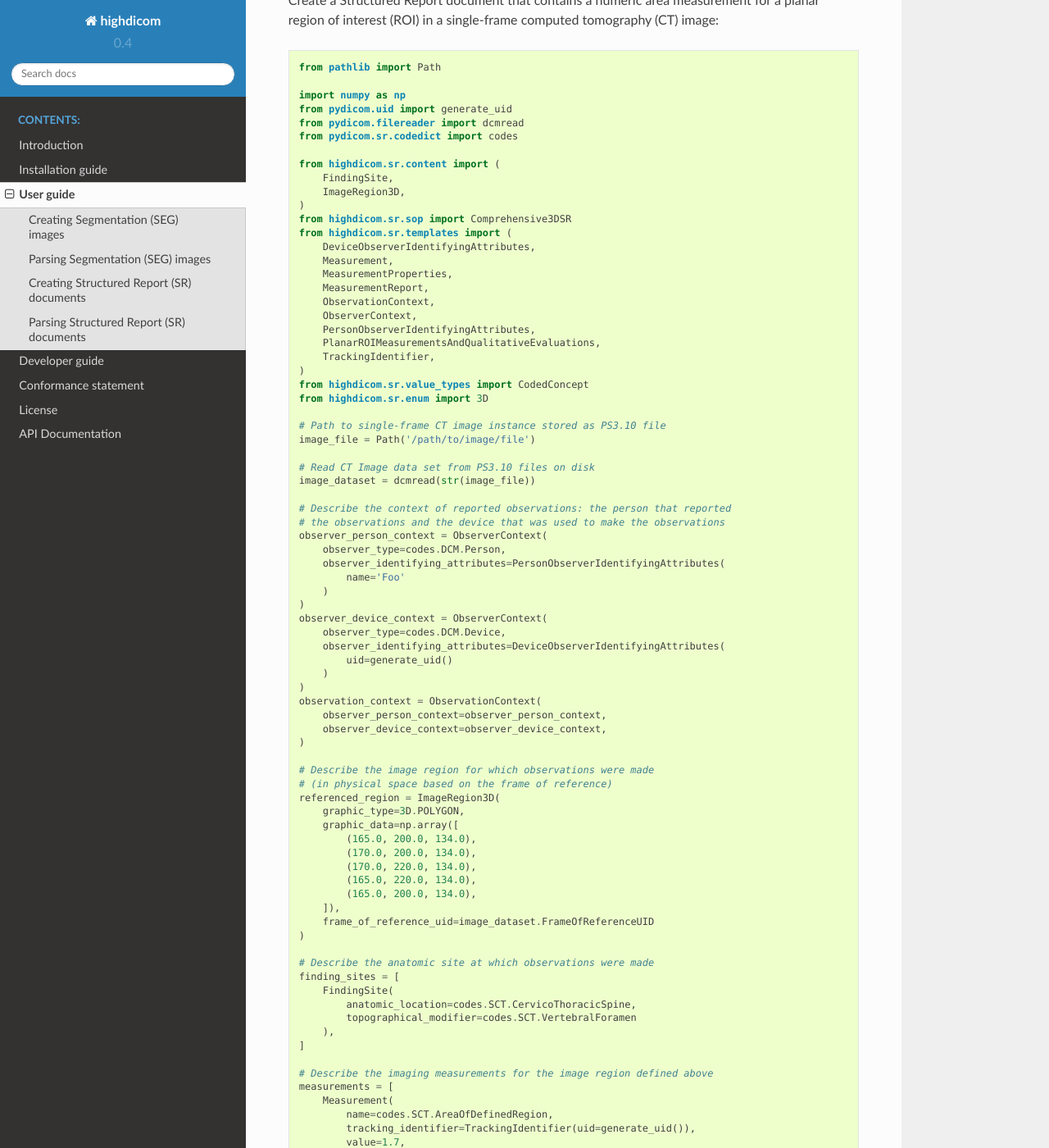
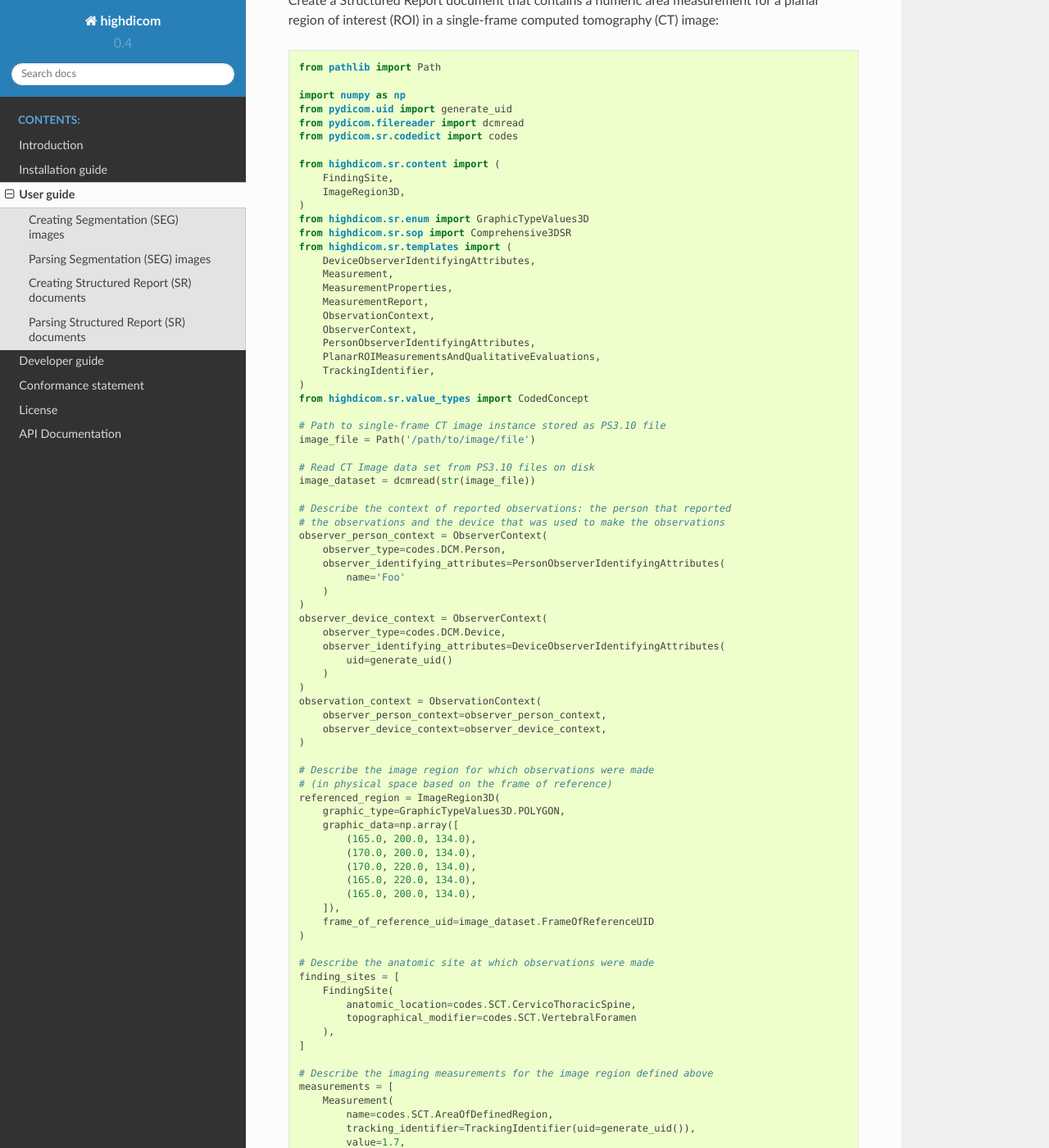
Before and after one commit to ImagingDataCommons/highdicom, a Sphinx documentation site: the page built from docs/usage.rst, in a window 1280 px wide and 1400 px high, scrolled down 3285 px. Shown: the whole window at 82% size. Built offline with Sphinx 7.4.7 and the Read the Docs theme 2.0.0, drawn with Linux system fonts in a browser that asks for light colours.

Commit message:
Fix usage example

```diff
--- a/docs/usage.rst
+++ b/docs/usage.rst
@@ -210,6 +210,7 @@ image:
         FindingSite,
         ImageRegion3D,
     )
+    from highdicom.sr.enum import GraphicTypeValues3D
     from highdicom.sr.sop import Comprehensive3DSR
     from highdicom.sr.templates import (
         DeviceObserverIdentifyingAttributes,
@@ -253,7 +253,7 @@ image:
     # Describe the image region for which observations were made
     # (in physical space based on the frame of reference)
     referenced_region = ImageRegion3D(
-        graphic_type=3D.POLYGON,
+        graphic_type=GraphicTypeValues3D.POLYGON,
         graphic_data=np.array([
             (165.0, 200.0, 134.0),
             (170.0, 200.0, 134.0),
```
Also changed, not shown: other parts of docs/usage.rst (+0 -1 lines).
